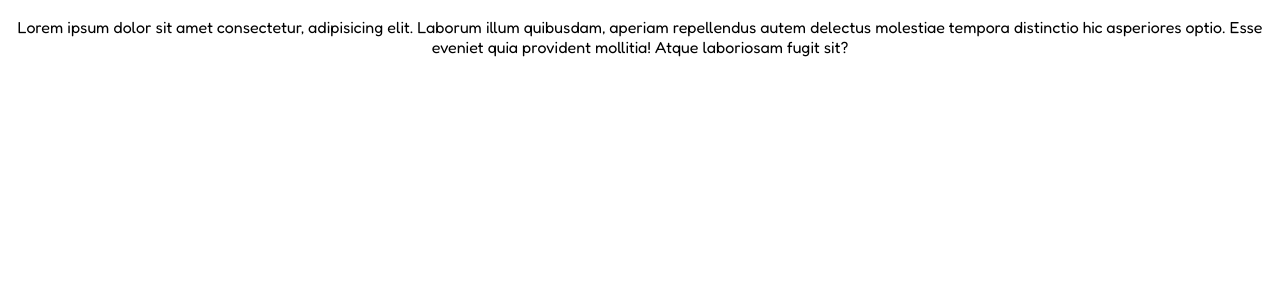
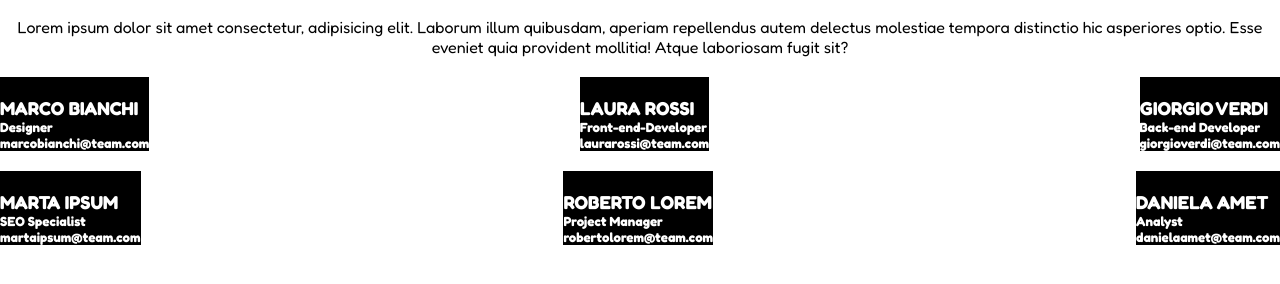
Before and after one commit to Tonia04F/html-css-flex-cards, a plain HTML site: page index.html in a window 1280 px wide. Shown: the part 42-326 px from the top of the page. Drawn offline with Linux system fonts and the light colour scheme.

Commit message:
aggiunti container

```diff
--- a/index.html
+++ b/index.html
@@ -18,9 +18,48 @@
     <div class="container">
         <p>Lorem ipsum dolor sit amet consectetur, adipisicing elit. Laborum illum quibusdam, aperiam repellendus autem delectus molestiae tempora distinctio hic asperiores optio. Esse eveniet quia provident mollitia! Atque laboriosam fugit sit?</p>
     </div>
+    <!--aggiungo items-->
+    <div class="flex-container">
+        <div class="item">
+            <img src="" alt="">
+            <h3>MARCO BIANCHI</h3>
+            <h5>Designer</h5>
+            <h5>marcobianchi@team.com</h5>
+        </div>
+        <div class="item">
+            <img src="" alt="">
+            <h3>LAURA ROSSI</h3>
+            <h5>Front-end-Developer</h5>
+            <h5>laurarossi@team.com</h5>
+        </div>
+        <div class="item">
+            <img src="" alt="">
+            <h3>GIORGIO VERDI</h3>
+            <h5>Back-end Developer</h5>
+            <h5>giorgioverdi@team.com</h5>
+        </div>
 
-    <div></div>
-    <div></div>
+    </div>
+    <div class="flex-container">
+        <div class="item">
+            <img src="" alt="">
+            <h3>MARTA IPSUM</h3>
+            <h5>SEO Specialist</h5>
+            <h5>martaipsum@team.com</h5>
+        </div>
+        <div class="item">
+            <img src="" alt="">
+            <h3>ROBERTO LOREM</h3>
+            <h5>Project Manager</h5>
+            <h5>robertolorem@team.com</h5>
+        </div>
+        <div class="item">
+            <img src="" alt="">
+            <h3>DANIELA AMET</h3>
+            <h5>Analyst</h5>
+            <h5>danielaamet@team.com</h5>
+        </div>
+    </div>
 
 </body>
 </html>
--- a/style.css
+++ b/style.css
@@ -14,6 +14,18 @@ header{
 .container{
     text-align: center;
     padding-top: 20px;
-    margin-left: auto;
-    margin-right: auto;
+    margin: 0 auto;
+    margin-bottom: 20px;
 }
+.flex-container{
+    display: flex;
+    justify-content: space-between;
+    margin: 0 auto;
+    margin-bottom: 20px;
+}
+.item{
+    color: white;
+    width: calc(100*3);
+    background-color: black;
+
+}
```
